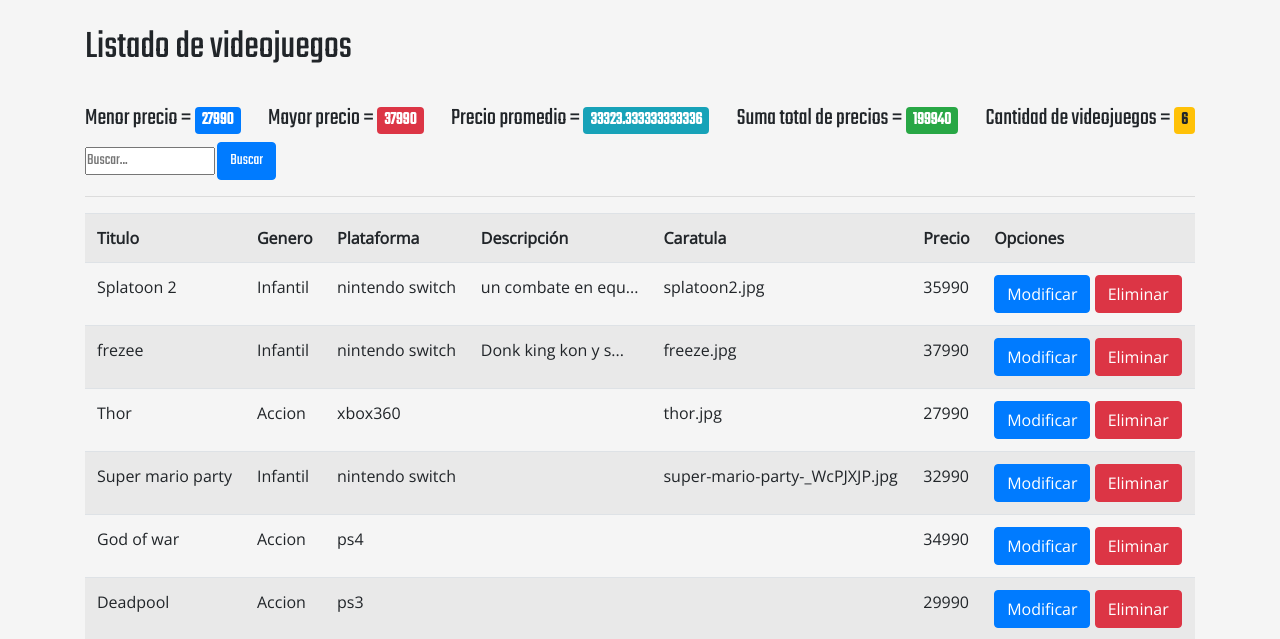
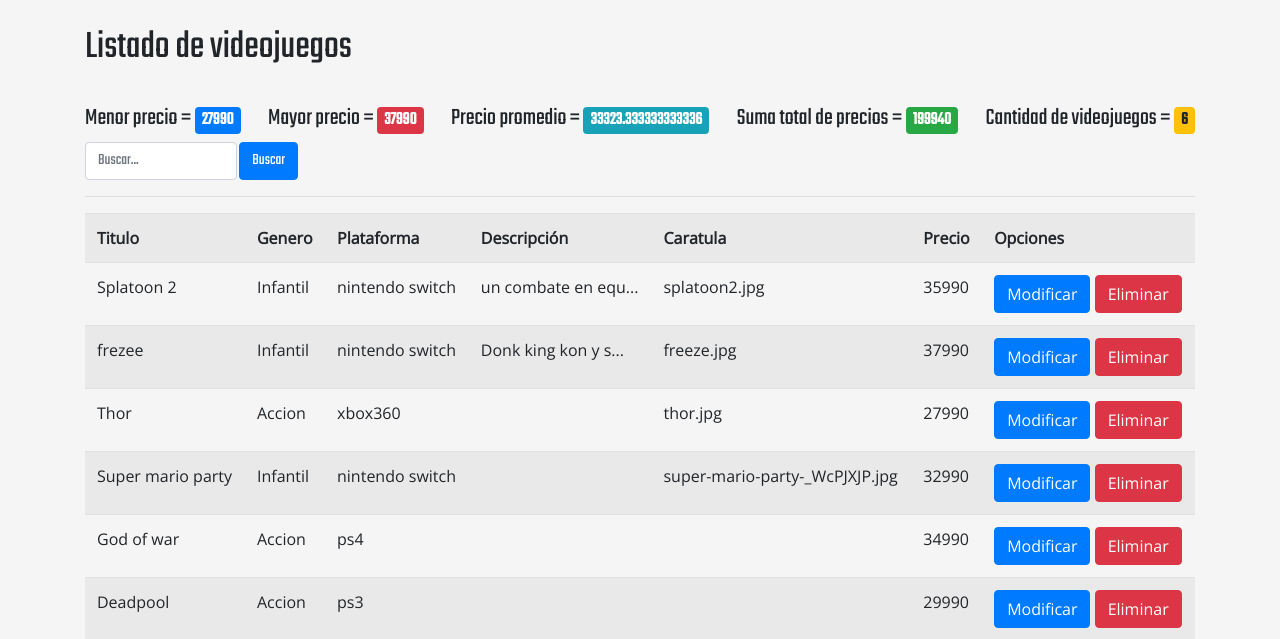
Before and after one commit to cam-kai/Player1, a Django app: page /listado-videojuegos/ in a window 1280 px wide. Shown: the part 80-719 px from the top of the page. Run offline with Django 3.2, Linux system fonts and the light colour scheme; a user stored in the database is signed in; data comes from the database, SQL or seed files in the repository; some libraries are stand-ins or nearby versions.

Commit message:
bloque buscar con bootstrap

```diff
--- a/core/templates/core/listado_videojuegos.html
+++ b/core/templates/core/listado_videojuegos.html
@@ -41,7 +41,7 @@
 </div>
 <div class="form-inline">
     <form action="" method="get">
-        <input type="text" name="busqueda" id="busqueda" placeholder="Buscar..." value="{{busqueda}}">
+        <input type="text" name="busqueda" id="busqueda" placeholder="Buscar..." value="{{busqueda}}" class="form-control">
         <input type="submit" value="Buscar" class=" btn btn-primary">
     </form>
 </div>
```
